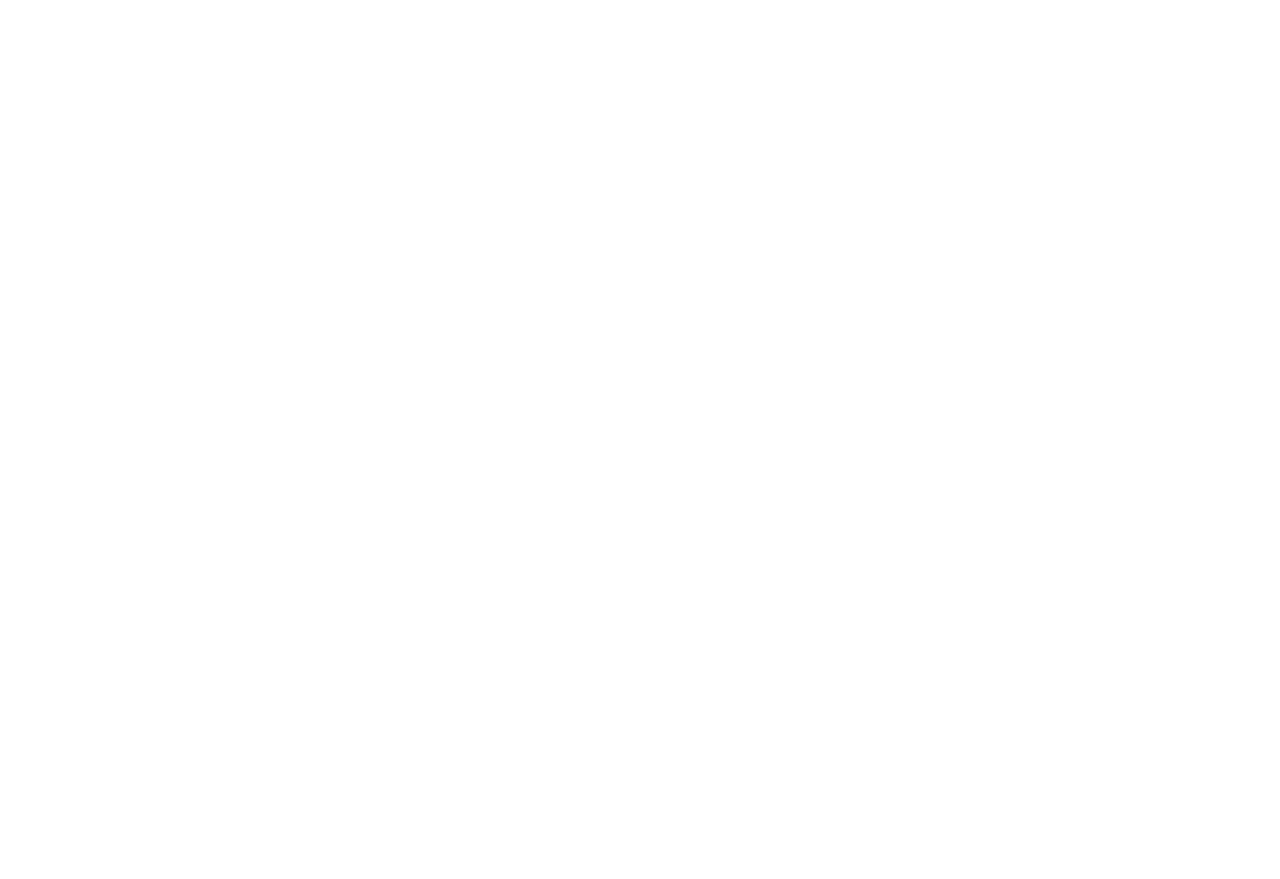
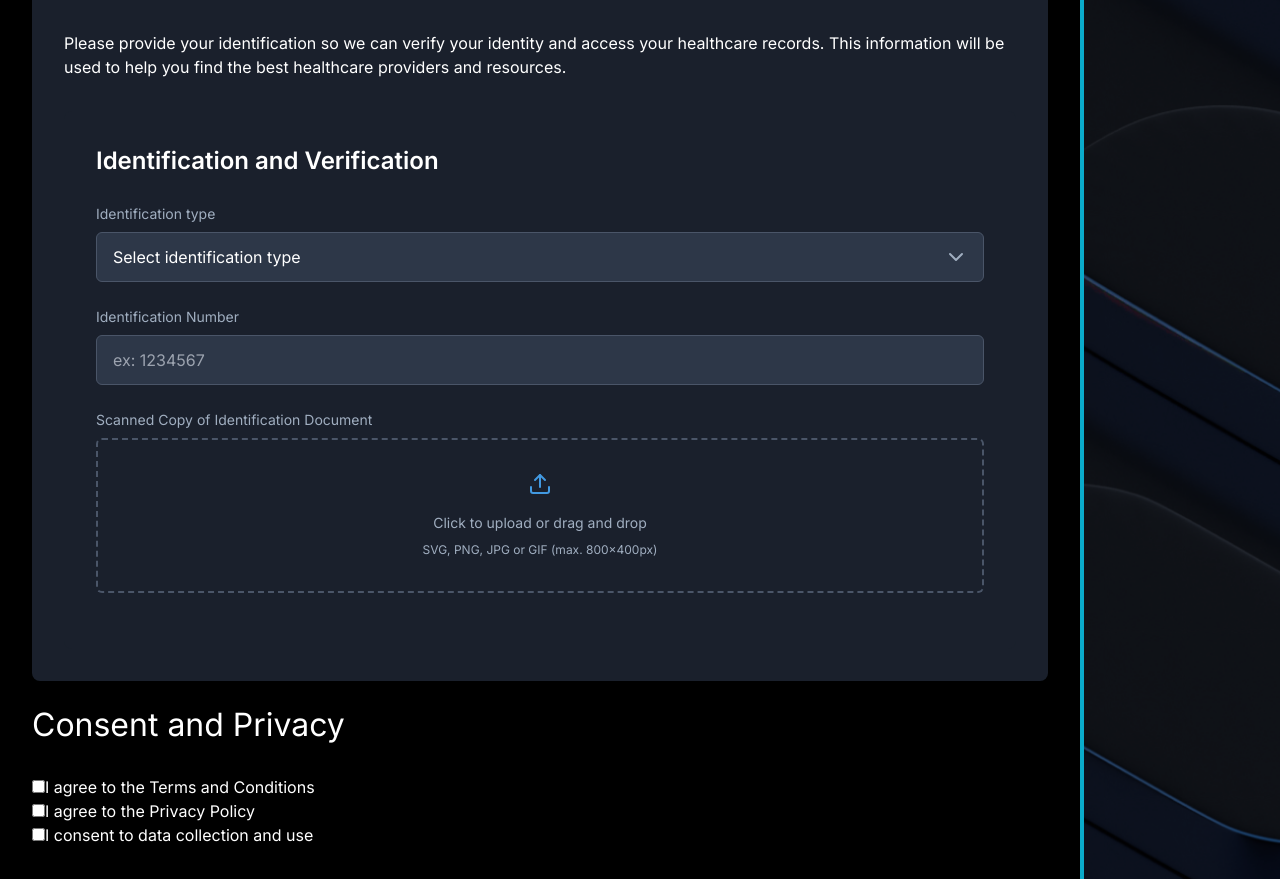
Before and after one commit to CHEGEBB/healthmasterv2, a Next.js app: page /data in a window 1280 px wide. Shown: the part 1291-2170 px from the top of the page. Before the commit the page ends 1262 px from the top, so only its background shows below. Built offline with nearby package versions, Linux system fonts and the light colour scheme.

Commit message:
feat: Add identification form to page

```diff
--- a/app/data/page.jsx
+++ b/app/data/page.jsx
@@ -3,6 +3,7 @@ import PersonalInfo from '../../components/forms/PersonalInfo';
 import "../../sass/data.scss";
 import Image from 'next/image';
 import MedicalForm from '../../components/forms/MedicalForm';
+import IdentificationForm from '../../components/forms/IdentityForm';
 
 export default function Page() {
   return (
@@ -25,6 +26,31 @@ export default function Page() {
           </p>
           <MedicalForm />
         </div>
+        <div className="identification-form">
+          <h2>Identification</h2>
+          <p>
+            Please provide your identification so we can verify your identity and access your healthcare records.
+            This information will be used to help you find the best healthcare providers and resources.
+          </p>
+          <IdentificationForm/>
+        </div>
+        <div className="terms-and-conditions">
+          <h2>Consent and Privacy</h2>
+          <div className="consent-from">
+          <div className="consent-item">
+          <input type="checkbox" name='terms' id='terms' required />
+          <label htmlFor="terms">I agree to the Terms and Conditions</label>
+          </div>
+          <div className="consent-item">
+          <input type="checkbox" name='privacy' id='privacy' required />
+          <label htmlFor="privacy">I agree to the Privacy Policy</label>
+          </div>
+          <div className="consent-item">
+          <input type="checkbox" name='data-collection' id='data-collection' required />
+          <label htmlFor="data-collection">I consent to data collection and use</label>
+          </div>
+          </div>
+        </div>
       </div>
       <div className="image-container">
         <Image
--- a/components/forms/IdentityForm.jsx
+++ b/components/forms/IdentityForm.jsx
@@ -0,0 +1,83 @@
+"use client"
+import React, { useState } from 'react';
+import { ChevronDown, Upload } from 'lucide-react';
+import Image from 'next/image';
+import "../../sass/Idform.scss";
+
+export default function IdentificationForm() {
+  const [formState, setFormState] = useState({
+    identificationType: '',
+    identificationNumber: '',
+    document: null
+  });
+
+  const identificationTypes = ['Birth Certificate', 'Passport', 'Driver\'s License', 'National ID'];
+
+  const handleInputChange = (e) => {
+    const { id, value } = e.target;
+    setFormState(prev => ({ ...prev, [id]: value }));
+  };
+
+  const handleTypeSelect = (type) => {
+    setFormState(prev => ({ ...prev, identificationType: type }));
+  };
+
+  const handleFileUpload = (e) => {
+    const file = e.target.files[0];
+    if (file) {
+      setFormState(prev => ({ ...prev, document: file }));
+    }
+  };
+
+  return (
+    <div className="identification-form">
+      <h2>Identification and Verification</h2>
+      <form>
+        <div className="form-group">
+          <label htmlFor="identificationType">Identification type</label>
+          <div className="select-wrapper">
+            <select
+              id="identificationType"
+              value={formState.identificationType}
+              onChange={(e) => handleTypeSelect(e.target.value)}
+            >
+              <option value="" disabled>Select identification type</option>
+              {identificationTypes.map((type) => (
+                <option key={type} value={type}>{type}</option>
+              ))}
+            </select>
+            <ChevronDown className="select-icon" />
+          </div>
+        </div>
+
+        <div className="form-group">
+          <label htmlFor="identificationNumber">Identification Number</label>
+          <input
+            type="text"
+            id="identificationNumber"
+            value={formState.identificationNumber}
+            onChange={handleInputChange}
+            placeholder="ex: 1234567"
+          />
+        </div>
+
+        <div className="form-group">
+          <label>Scanned Copy of Identification Document</label>
+          <div className="file-upload-wrapper">
+            <input
+              type="file"
+              id="documentUpload"
+              onChange={handleFileUpload}
+              accept="image/*,.pdf"
+            />
+            <label htmlFor="documentUpload" className="file-upload-label">
+              <Upload className="upload-icon" />
+              <span>{formState.document ? formState.document.name : 'Click to upload or drag and drop'}</span>
+              <span className="file-format">SVG, PNG, JPG or GIF (max. 800x400px)</span>
+            </label>
+          </div>
+        </div>
+      </form>
+    </div>
+  );
+}
--- /dev/null
+++ b/sass/Idform.scss
@@ -0,0 +1,94 @@
+.identification-form {
+    background-color: #1a202c;
+    padding: 2rem;
+    border-radius: 0.5rem;
+    color: #fff;
+
+    h2 {
+      font-size: 1.5rem;
+      margin-bottom: 1.5rem;
+      font-weight: 600;
+    }
+
+    .form-group {
+      margin-bottom: 1.5rem;
+
+      label {
+        display: block;
+        margin-bottom: 0.5rem;
+        font-size: 0.875rem;
+        color: #a0aec0;
+      }
+
+      input[type="text"],
+      select {
+        width: 100%;
+        padding: 0.75rem 1rem;
+        background-color: #2d3748;
+        border: 1px solid #4a5568;
+        border-radius: 0.375rem;
+        color: #fff;
+        font-size: 1rem;
+
+        &:focus {
+          outline: none;
+          border-color: #4299e1;
+        }
+      }
+    }
+
+    .select-wrapper {
+      position: relative;
+
+      select {
+        appearance: none;
+        padding-right: 2.5rem;
+      }
+
+      .select-icon {
+        position: absolute;
+        right: 1rem;
+        top: 50%;
+        transform: translateY(-50%);
+        pointer-events: none;
+        color: #a0aec0;
+      }
+    }
+
+    .file-upload-wrapper {
+      input[type="file"] {
+        display: none;
+      }
+
+      .file-upload-label {
+        display: flex;
+        flex-direction: column;
+        align-items: center;
+        justify-content: center;
+        padding: 2rem;
+        border: 2px dashed #4a5568;
+        border-radius: 0.375rem;
+        cursor: pointer;
+        transition: border-color 0.3s ease;
+
+        &:hover {
+          border-color: #4299e1;
+        }
+
+        .upload-icon {
+          color: #4299e1;
+          margin-bottom: 1rem;
+        }
+
+        span {
+          text-align: center;
+        }
+
+        .file-format {
+          font-size: 0.75rem;
+          color: #a0aec0;
+          margin-top: 0.5rem;
+        }
+      }
+    }
+  }
--- a/sass/data.scss
+++ b/sass/data.scss
@@ -32,6 +32,29 @@
     }
   }
 }
+.terms-and-conditions {
+  display: flex;
+  flex-direction: column;
+  gap: 10px;
+  margin-top: 20px;
+  .consent-form{
+    display: flex;
+    flex-direction: column;
+    gap: 10px;
+    label{
+      font-size: 14px;
+    }
+    input[type="checkbox"]{
+      margin-right: 5px;
+    }
+    .consent-item{
+      display: flex;
+      flex-direction: row;
+      gap: 10px;
+    }
+  }
+}
+
 
 .image-container {
   width: 200px;
@@ -61,3 +84,15 @@
     min-height: auto;
   }
 }
+@keyframes fadeIn {
+  from {
+    opacity: 0;
+  }
+  to {
+    opacity: 1;
+  }
+}
+
+.terms-and-conditions {
+  animation: fadeIn 1s ease-in;
+}
```
